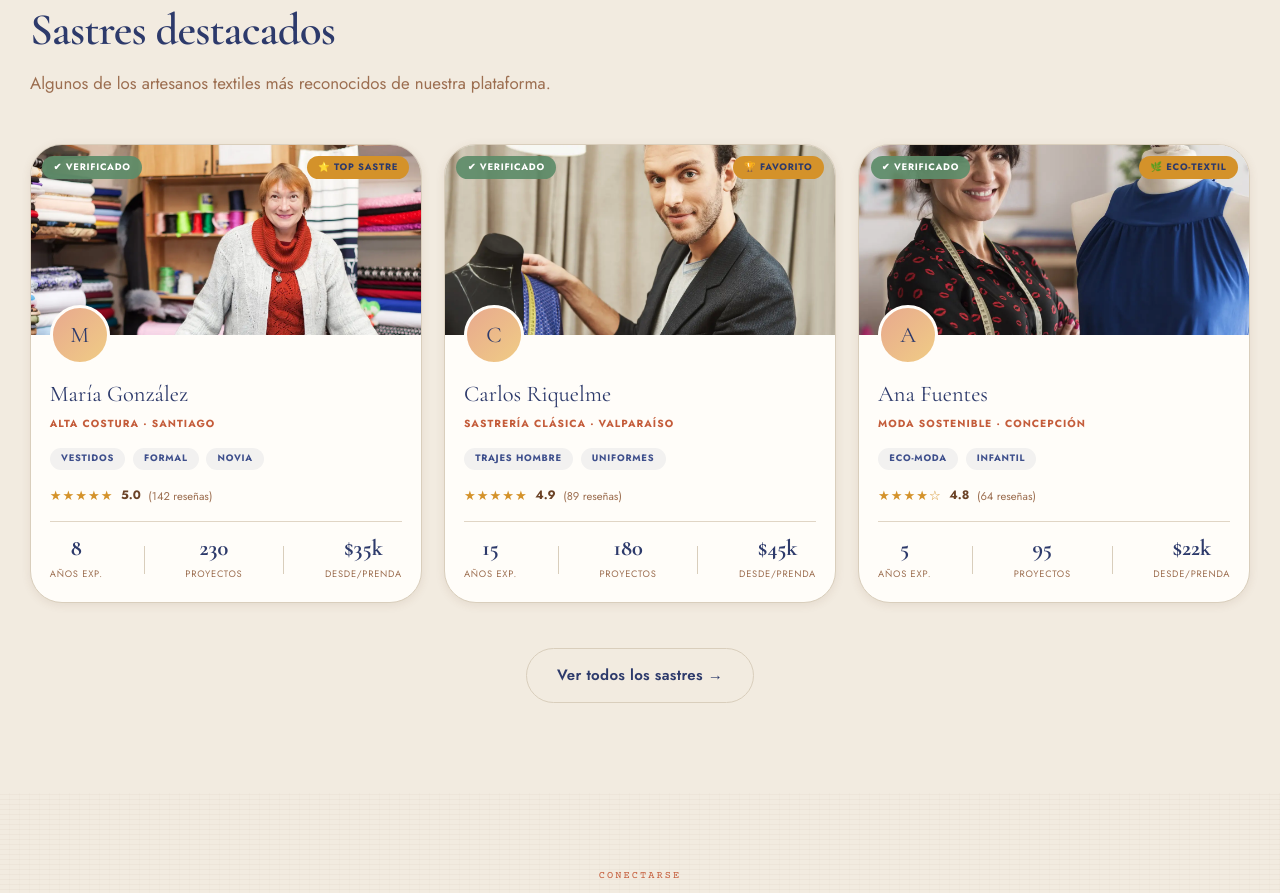
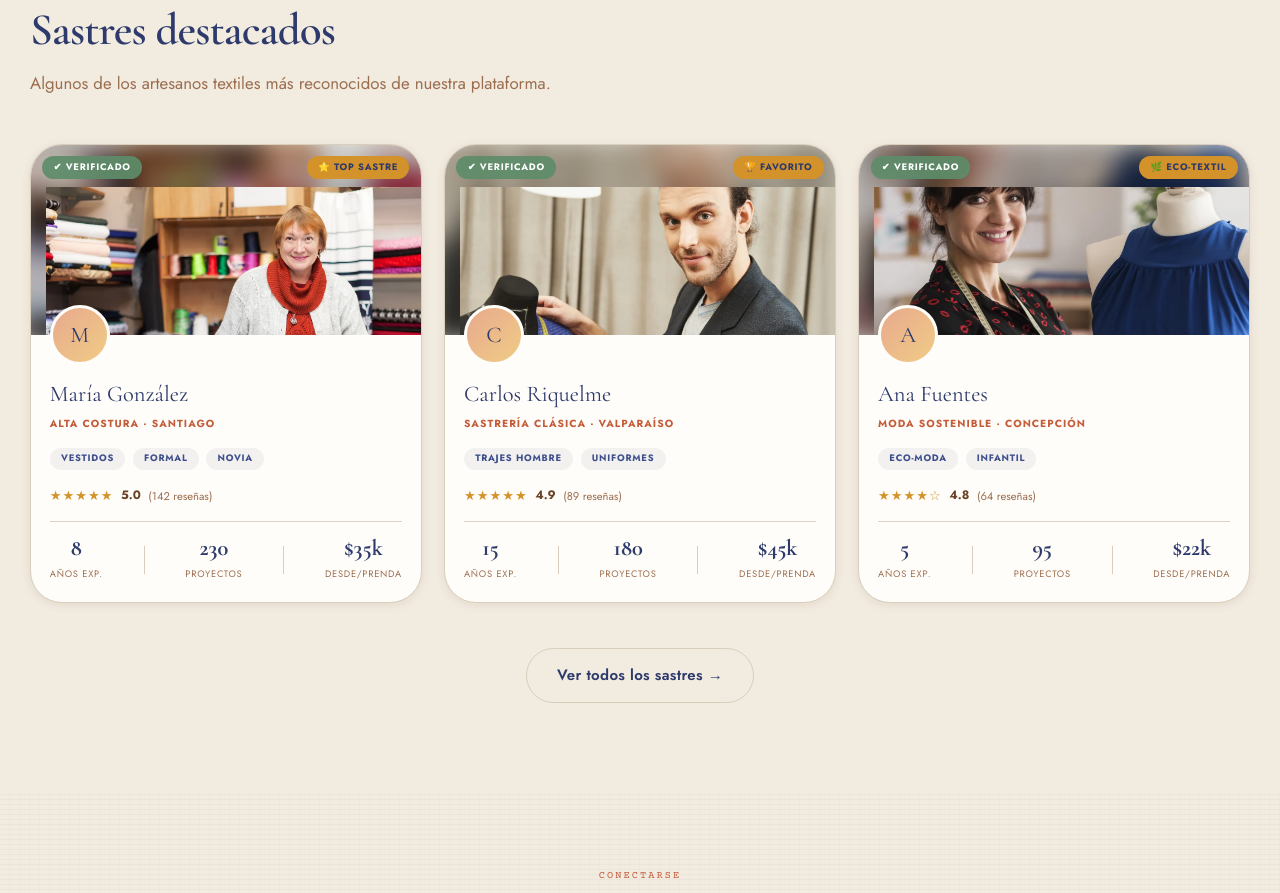
Before and after one commit to CristobalZurita/SASTRERIA, a website: page index.html in a window 1280 px wide. Shown: the part 3480-4373 px from the top of the page. Drawn offline with nearby package versions, Linux system fonts and the light colour scheme.

Commit message:
fix: contener fotos de sastres sin perder el cuadro
- ajusta la presentacion de las fotos destacadas para que las caras no compitan con badges y avatar

- mantiene intacto el grid y la estructura de las cards, corrigiendo solo el tratamiento visual de la imagen

- recompila css/main.css desde SASS

```diff
--- a/index.html
+++ b/index.html
@@ -919,7 +919,8 @@
       <!-- ====== Sastre 1: María González ====== -->
       <div class="sastre-card fade-up delay-1">
         <div class="sc-cover">
-          <img class="sc-img" src="assets/images/Mar%C3%ADa%20Gonz%C3%A1lez.webp" alt="María González en su taller de alta costura" loading="lazy" decoding="async"/>
+          <img class="sc-img sc-img--bg" src="assets/images/Mar%C3%ADa%20Gonz%C3%A1lez.webp" alt="" aria-hidden="true" loading="lazy" decoding="async"/>
+          <img class="sc-img sc-img--main" src="assets/images/Mar%C3%ADa%20Gonz%C3%A1lez.webp" alt="María González en su taller de alta costura" loading="lazy" decoding="async"/>
           <div class="sc-badge">⭐ Top Sastre</div>
           <!-- Badge superpuesto en la esquina. CSS position:absolute. -->
           <div class="sc-verified">✔ Verificado</div>
@@ -958,7 +959,8 @@
       <!-- ====== Sastre 2: Carlos Riquelme ====== -->
       <div class="sastre-card fade-up delay-2">
         <div class="sc-cover">
-          <img class="sc-img" src="assets/images/Carlos%20Riquelme.webp" alt="Carlos Riquelme especialista en sastrería clásica" loading="lazy" decoding="async"/>
+          <img class="sc-img sc-img--bg" src="assets/images/Carlos%20Riquelme.webp" alt="" aria-hidden="true" loading="lazy" decoding="async"/>
+          <img class="sc-img sc-img--main" src="assets/images/Carlos%20Riquelme.webp" alt="Carlos Riquelme especialista en sastrería clásica" loading="lazy" decoding="async"/>
           <div class="sc-badge">🏆 Favorito</div>
           <div class="sc-verified">✔ Verificado</div>
         </div>
@@ -981,7 +983,8 @@
       <!-- ====== Sastre 3: Ana Fuentes ====== -->
       <div class="sastre-card fade-up delay-3">
         <div class="sc-cover">
-          <img class="sc-img" src="assets/images/Ana%20Fuentes.webp" alt="Ana Fuentes dedicada a la moda sostenible" loading="lazy" decoding="async"/>
+          <img class="sc-img sc-img--bg" src="assets/images/Ana%20Fuentes.webp" alt="" aria-hidden="true" loading="lazy" decoding="async"/>
+          <img class="sc-img sc-img--main" src="assets/images/Ana%20Fuentes.webp" alt="Ana Fuentes dedicada a la moda sostenible" loading="lazy" decoding="async"/>
           <div class="sc-badge">🌿 Eco-Textil</div>
           <div class="sc-verified">✔ Verificado</div>
         </div>
--- a/scss/components/_cards.scss
+++ b/scss/components/_cards.scss
@@ -320,8 +320,8 @@
   box-shadow: v.$shadow-xl;
 }
 
-.sastre-card:hover .sc-img {
-  transform: scale(1.1);
+.sastre-card:hover .sc-img--main {
+  transform: scale(1.02);
 }
 
 .sc-cover {
@@ -331,17 +331,35 @@
 }
 
 .sc-img {
-  width: fit-content;
-  height: fit-content;
+  position: absolute;
+  inset: 0;
+  width: 100%;
+  height: 100%;
   display: block;
+  transition: transform v.$ease-slow;
+}
+
+.sc-img--bg {
   object-fit: cover;
-  transition: transform v.$ease-slow;
+  object-position: center 24%;
+  filter: blur(12px) brightness(0.82);
+  transform: scale(1.08);
+}
+
+.sc-img--main {
+  inset: 42px v.$sp-4 0;
+  width: auto;
+  height: auto;
+  object-fit: contain;
+  object-position: center top;
+  z-index: 1;
 }
 
 .sc-badge {
   position: absolute;
   top: v.$sp-3;
   right: v.$sp-3;
+  z-index: 2;
   padding: v.$sp-1 v.$sp-3;
   border-radius: v.$r-full;
   background: v.$c-mustard;
@@ -356,6 +374,7 @@
   position: absolute;
   top: v.$sp-3;
   left: v.$sp-3;
+  z-index: 2;
   padding: v.$sp-1 v.$sp-3;
   border-radius: v.$r-full;
   background: rgba(v.$c-sage, 0.92);
```
Also changed, not shown: css/main.css, 1 other file.
